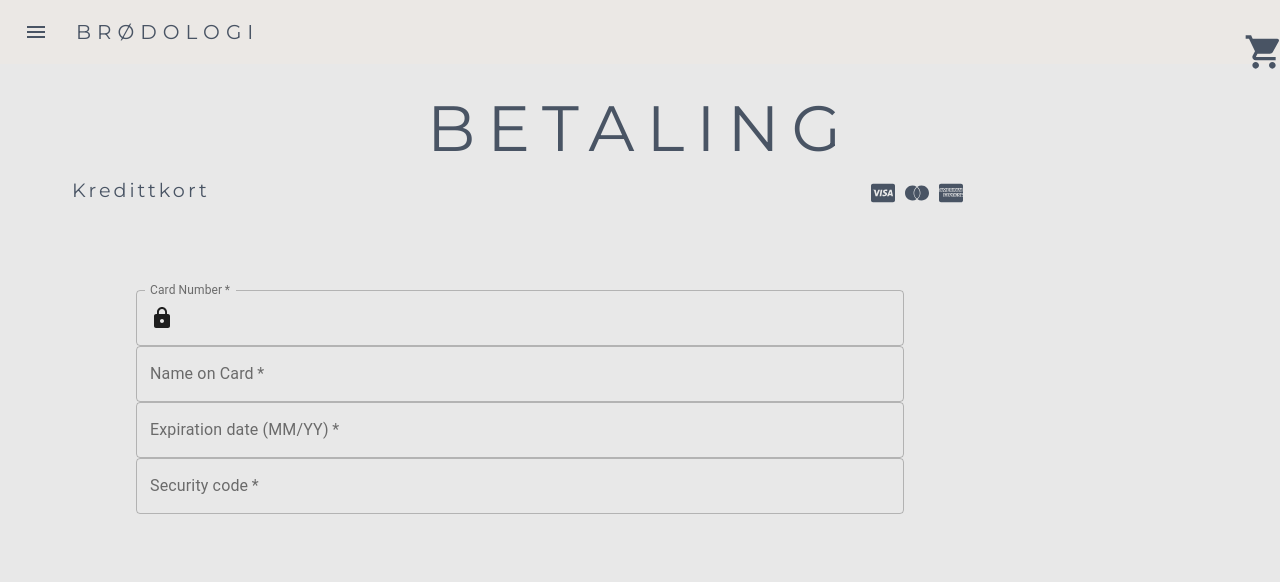
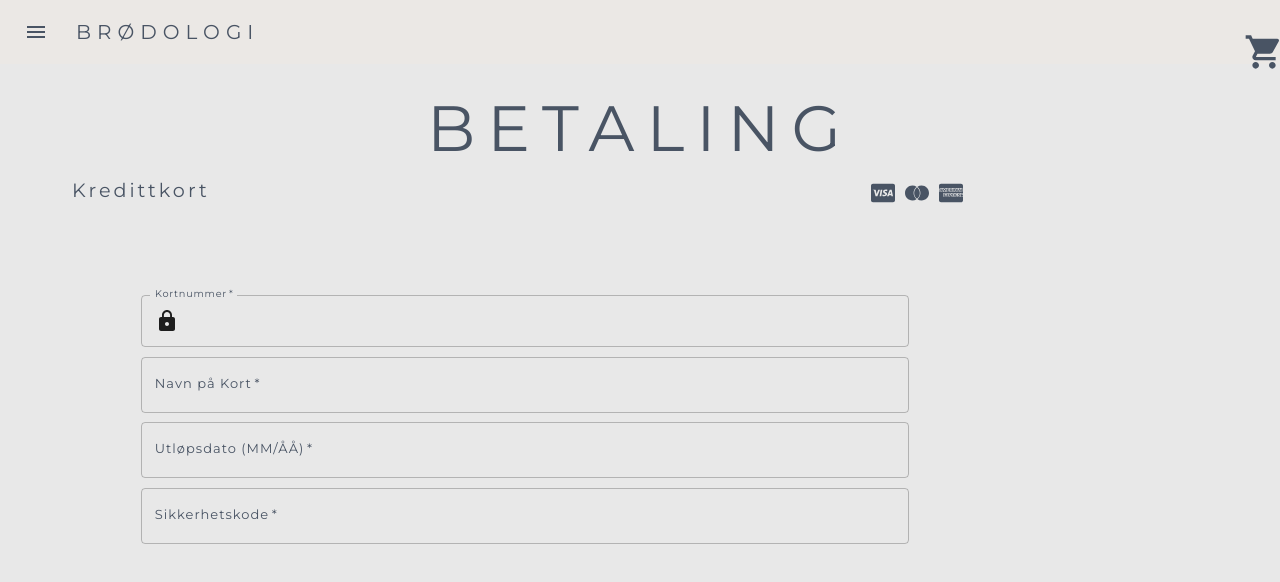
Before and after one commit to brendino500/brodologi, a React (Create React App) app in the folder frontend/: page /betaling in a window 1280 px wide. Shown: the top 582 px of the page. Built offline with nearby package versions, Linux system fonts and the light colour scheme.

Commit message:
card form input

```diff
--- a/frontend/src/components/checkout/CardField.js
+++ b/frontend/src/components/checkout/CardField.js
@@ -1,19 +1,32 @@
 import React from 'react'
-import { TextField, Typography, InputAdornment } from '@material-ui/core'
+import { TextField, InputAdornment, ThemeProvider } from '@material-ui/core'
 import LockIcon from '@material-ui/icons/Lock'
 
+import CardFormInput from './CardFormInput'
+import colorTheme from '../../colorTheme'
 import useStyles from './styles/paymentStyles'
 
 const CardField = () => {
   const classes = useStyles()
+
+  const inputProps1 = () => {
+    return {
+      classes: {
+        input: classes.inputText,
+      },
+    }
+  }
+
   return (
+    <ThemeProvider theme={colorTheme}>
       <div className={classes.container}>
         <form className={classes.form} noValidate autoComplete="off">
           <TextField
-          id="card-num"
+            className={classes.textField}
+            id="outlined-basic"
             fullWidth
             required
-          label="Card Number"
+            label="Kortnummer"
             variant="outlined"
             InputProps={{
               startAdornment: (
@@ -21,32 +34,23 @@ const CardField = () => {
                   <LockIcon />
                 </InputAdornment>
               ),
+              classes: {
+                input: classes.inputText,
+              },
+            }}
+            InputLabelProps={{
+              classes: {
+                root: classes.inputText,
+                focused: classes.inputText,
+              },
             }}
           />
-        <TextField
-          id="name"
-          fullWidth
-          required
-          label="Name on Card"
-          variant="outlined"
-        />
-        <TextField
-          id="Expiration"
-          fullWidth
-          required
-          label="Expiration date (MM/YY)"
-          variant="outlined"
-        />
-        <TextField
-          id="security code"
-          fullWidth
-          required
-          label="Security code"
-          variant="outlined"
-          className={classes.TextField}
-        />
+          <CardFormInput label="Navn på Kort" inputProps={inputProps1} />
+          <CardFormInput label="Utløpsdato (MM/ÅÅ)" inputProps={inputProps1} />
+          <CardFormInput label="Sikkerhetskode" inputProps={inputProps1} />
         </form>
       </div>
+    </ThemeProvider>
   )
 }
 
--- /dev/null
+++ b/frontend/src/components/checkout/CardFormInput.js
@@ -0,0 +1,28 @@
+import React from 'react'
+import { TextField } from '@material-ui/core'
+
+import useStyles from './styles/paymentStyles'
+
+const CardFormInput = ({ label, inputProps }) => {
+  const classes = useStyles()
+  return (
+    <TextField
+      className={classes.textField}
+      id="outlined-basic"
+      fullWidth
+      required
+      label={label}
+      variant="outlined"
+      color="primary"
+      InputProps={inputProps}
+      InputLabelProps={{
+        classes: {
+          root: classes.inputText,
+          focused: classes.inputText,
+        },
+      }}
+    />
+  )
+}
+
+export default CardFormInput
--- a/frontend/src/components/checkout/styles/paymentStyles.js
+++ b/frontend/src/components/checkout/styles/paymentStyles.js
@@ -44,8 +44,15 @@ const useStyles = makeStyles((theme) => ({
     fontSize: '1.5em',
     color: '#495464',
   },
+
+  inputText: {
+    fontFamily: 'Montserrat',
+    letterSpacing: 1,
+    color: '#495464',
+    fontSize: 13,
+  },
   textField: {
-    fontFamily: 'Montserrat',
+    margin: '0.3em',
   },
 }))
 
```
Also changed, not shown: frontend/src/components/breads/BreadIndividual.js (+0 -7 lines), 1 other file (tests, documents, lock files or other folders). Lines whose indentation alone changed are shown as unchanged.
